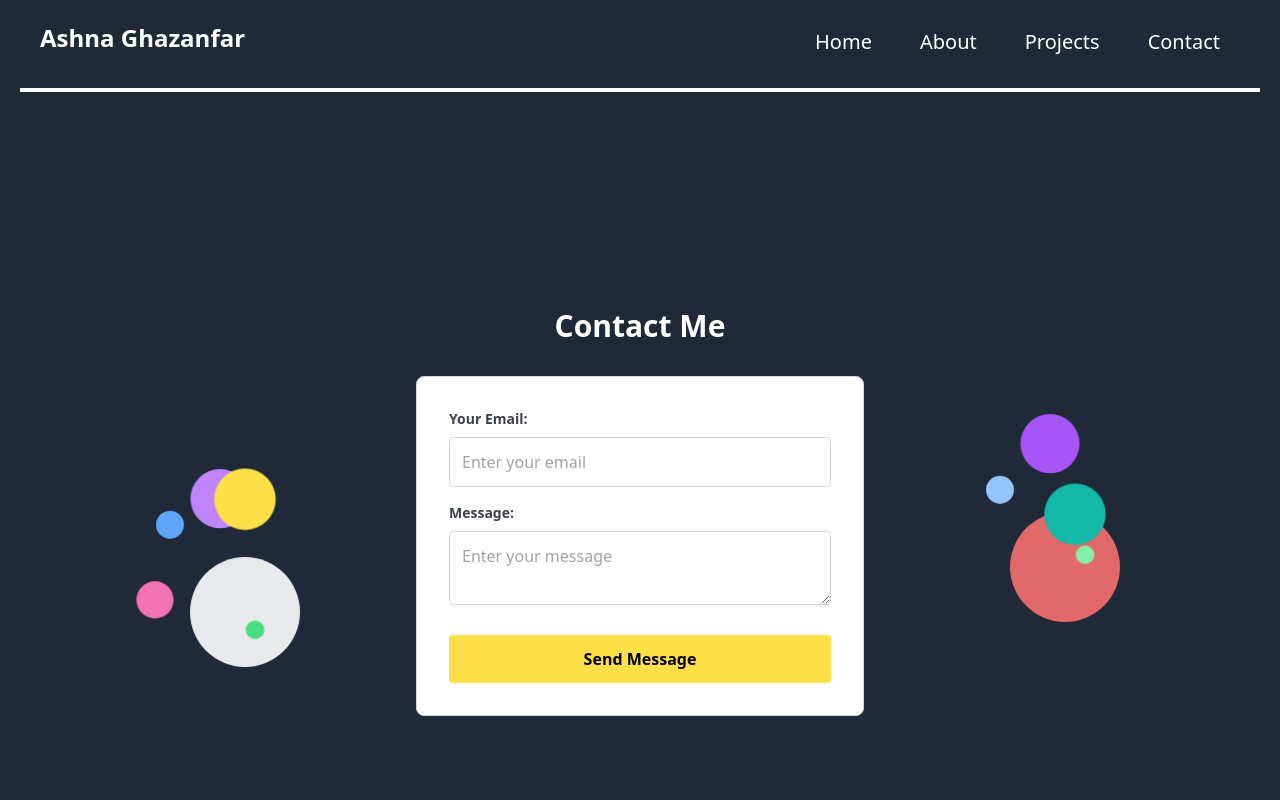
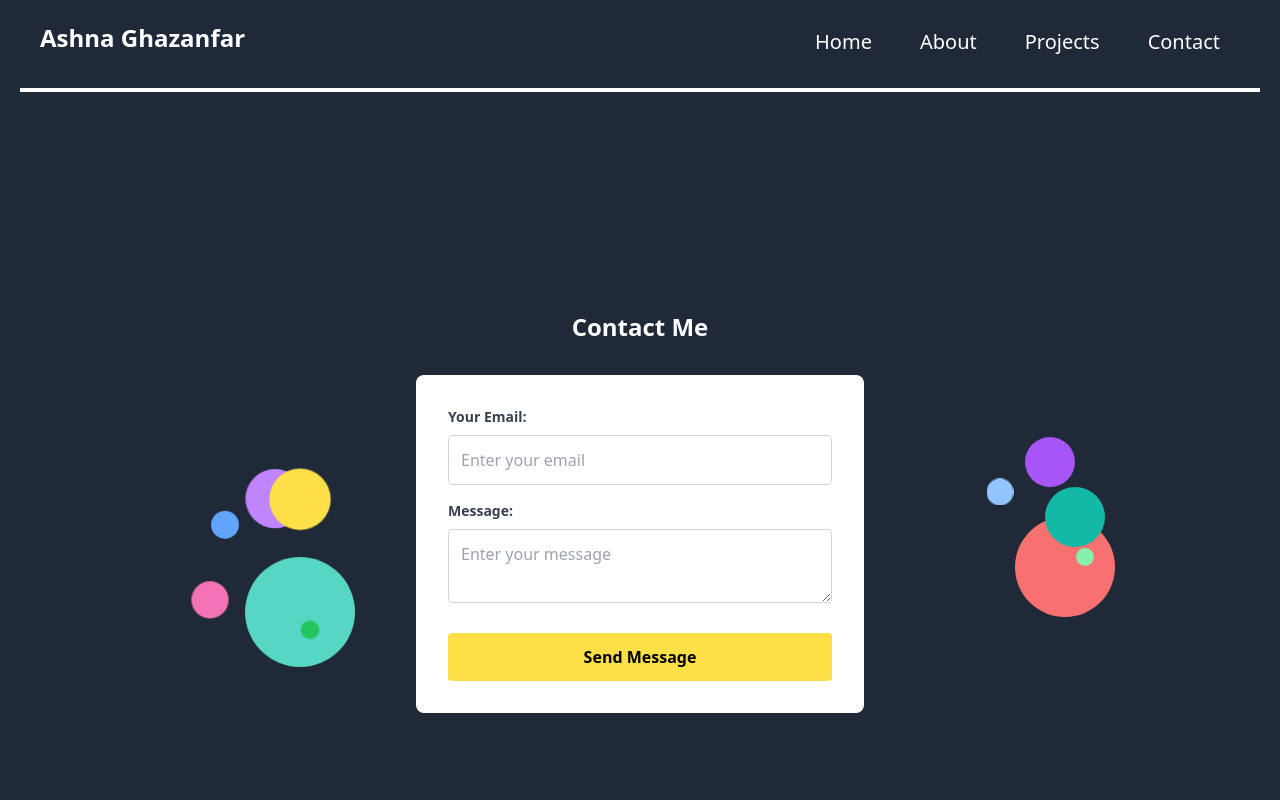
Before and after one commit to Syedaashnaghazanfar/syeda-portfolio-tailwind, a Next.js app: page /contact in a window 1280 px wide. Shown: the top 800 px of the page. Built offline with nearby package versions, Linux system fonts and the light colour scheme.

Commit message:
Update page.tsx

```diff
--- a/src/app/contact/page.tsx
+++ b/src/app/contact/page.tsx
@@ -3,15 +3,15 @@
 
 export default function ContactMe() {
   return (
-      <div className="flex flex-col items-center justify-center min-h-screen bg-gray-800 p-6">
-        <h1 className="text-3xl font-bold text-white mb-8">Contact Me</h1>
+    <div className="flex flex-col items-center justify-center min-h-screen bg-gray-800 p-6 ">
+      <h1 className="text-3xl md:text-2xl font-bold text-white mb-8 mt-[-230px] lg:mt-0">Contact Me</h1>
 
       {/* Contact Form */}
       <form
         action={`mailto:nutellacookiesss@gmail.com`}
         method="post"
         encType="text/plain"
-          className="w-full max-w-md bg-white p-8 rounded-lg border border-gray-300"
+        className="lg:w-full lg:max-w-md  bg-white p-8 rounded-lg border-3 border-gray-300 "
       >
         <label className="block text-gray-700 text-sm font-bold mb-2">Your Email:</label>
         <input
@@ -37,15 +37,18 @@ export default function ContactMe() {
           Send Message
         </button>
       </form>
-        <div className="absolute mr-[890px] mt-[100px]">
-          <div className="bg-white h-[100px] w-[100px] rounded-full absolute animate-pop"></div>
-          <div className="bg-blue-400 h-[30px] w-[30px] rounded-full absolute top-[-50px] left-[-40px] animate-bubble-small"></div>
-          <div className="bg-purple-400 h-[50px] w-[50px] rounded-full absolute top-[-70px] right-[-50px] animate-bubble-medium"></div>
-          <div className="bg-pink-400 h-[40px] w-[40px] rounded-full absolute bottom-[-60px] left-[-60px] animate-bubble-small"></div>
-          <div className="bg-green-400 h-[20px] w-[20px] rounded-full absolute bottom-[-80px] right-[-70px] animate-bubble-small"></div>
-          <div className="bg-yellow-300 h-[60px] w-[60px] rounded-full absolute top-[-90px] left-[20px] animate-bubble-large"></div>
+
+
+      <div className="absolute left-[250px] mt-[440px] md:hidden sm:hidden lg:block lg:mr-[890px] lg:mt-[100px]">
+        <div className="bg-teal-300 lg:h-[100px] lg:w-[100px] h-[80px] w-[80px] rounded-full absolute animate-pop"></div>
+        <div className="bg-blue-400 lg:h-[30px] lg:w-[30px] h-[70px] w-[70px] rounded-full absolute top-[-50px] left-[-40px] animate-bubble-small"></div>
+        <div className="bg-purple-400 lg:h-[50px] lg:w-[50px] h-[60px] w-[60px] rounded-full absolute top-[-70px] right-[-50px] animate-bubble-medium"></div>
+        <div className="bg-pink-400 lg:h-[40px] lg:w-[40px] h-[50px] w-[50px] rounded-full absolute bottom-[-60px] left-[-60px] animate-bubble-small"></div>
+        <div className="bg-green-500 lg:h-[20px] lg:w-[20px] h-[40px] w-[40px] rounded-full absolute bottom-[-80px] right-[-70px] animate-bubble-small"></div>
+        <div className="bg-yellow-300 lg:h-[60px] lg:w-[60px] h-[30px] w-[30px] rounded-full absolute top-[-90px] left-[20px] animate-bubble-large"></div>
       </div>
-        <div className="absolute ml-[750px] mt-[10px]">
+
+      <div className="absolute hidden lg:block ml-[750px] mt-[10px]">
         <div className="bg-red-400 h-[100px] w-[100px] rounded-full absolute animate-pop"></div>
         <div className="bg-blue-300 h-[30px] w-[30px] rounded-full absolute top-[-40px] left-[-30px] animate-bubble-small"></div>
         <div className="bg-purple-500 h-[50px] w-[50px] rounded-full absolute top-[-80px] right-[-60px] animate-bubble-medium"></div>
@@ -53,6 +56,7 @@ export default function ContactMe() {
         <div className="bg-green-300 h-[20px] w-[20px] rounded-full absolute bottom-[-50px] right-[-80px] animate-bubble-small"></div>
         <div className="bg-teal-500 h-[60px] w-[60px] rounded-full absolute top-[-30px] left-[30px] animate-bubble-large"></div>
       </div>
+
       <style jsx>{`
         @keyframes pop {
           0% {
```
Lines whose indentation alone changed are shown as unchanged.
